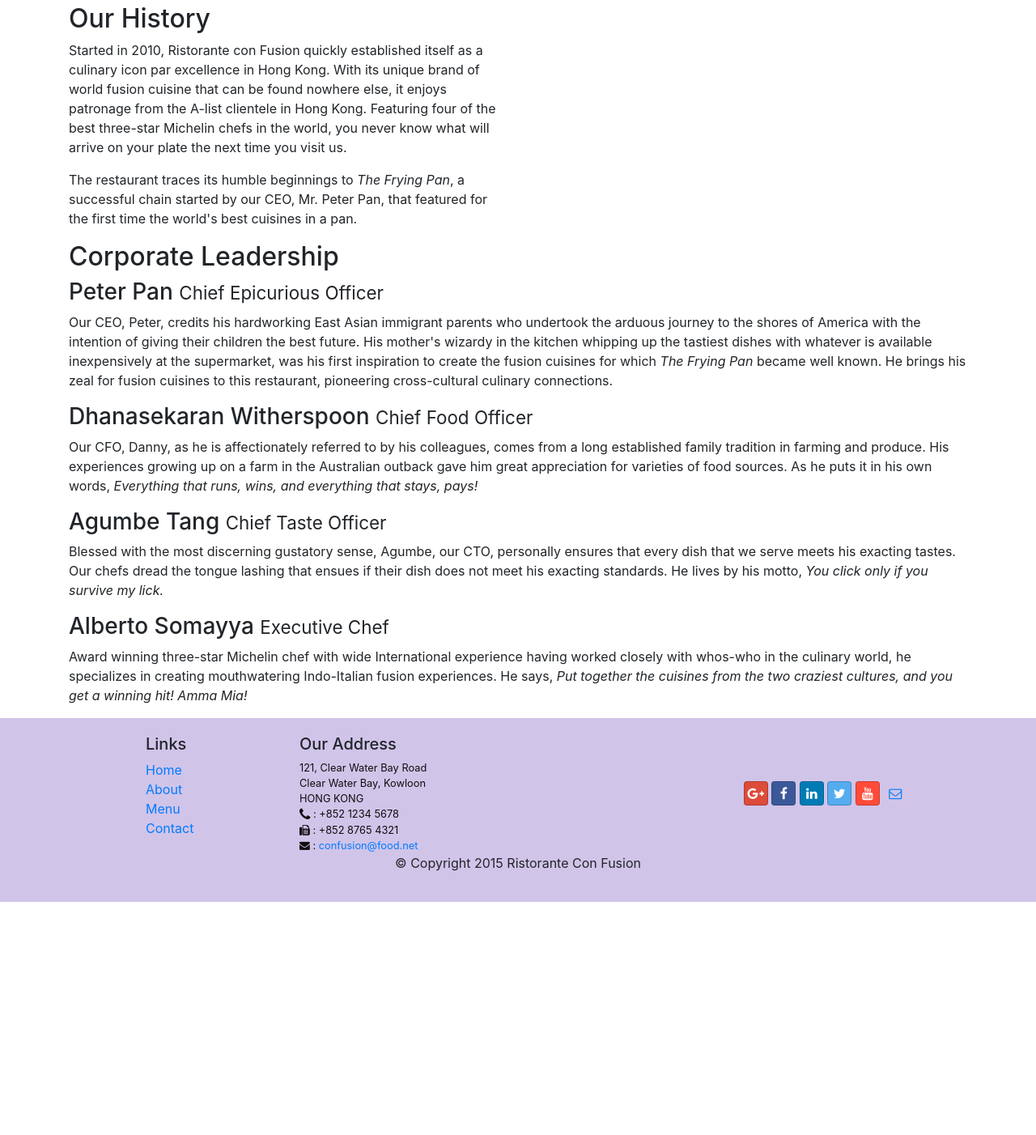
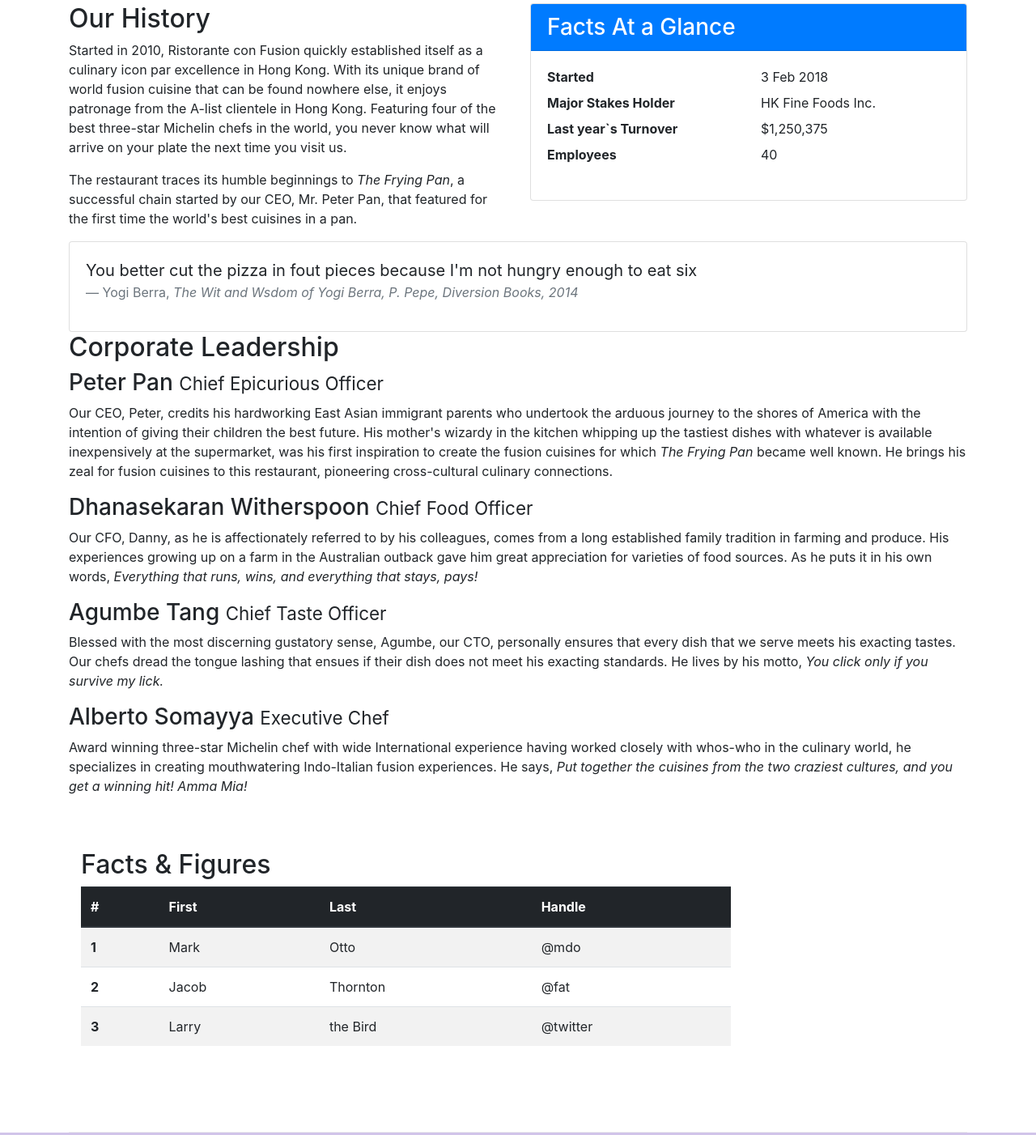
Before and after one commit to Maxrozvora/bootstrap4_training, a website: page aboutus.html in a window 1280 px wide. Shown: the part 437-1839 px from the top of the page at 81% size. Before the commit the page ends 1551 px from the top, so only its background shows below. Drawn offline with nearby package versions, Linux system fonts and the light colour scheme.

Commit message:
Tables and Cards

```diff
--- a/aboutus.html
+++ b/aboutus.html
@@ -72,7 +72,33 @@
                 <p>Started in 2010, Ristorante con Fusion quickly established itself as a culinary icon par excellence in Hong Kong. With its unique brand of world fusion cuisine that can be found nowhere else, it enjoys patronage from the A-list clientele in Hong Kong.  Featuring four of the best three-star Michelin chefs in the world, you never know what will arrive on your plate the next time you visit us.</p>
                 <p>The restaurant traces its humble beginnings to <em>The Frying Pan</em>, a successful chain started by our CEO, Mr. Peter Pan, that featured for the first time the world's best cuisines in a pan.</p>
             </div>
-            <div>
+            <div class="col-sm">
+                <div class="card">
+                    <h3 class="card-header bg-primary text-white">Facts At a Glance</h3>
+                    <div class="card-body">
+                        <dl class="row">
+                            <dt class="col-6">Started</dt>
+                            <dd class="col-6">3 Feb 2018</dd>
+                            <dt class="col-6">Major Stakes Holder</dt>
+                            <dd class="col-6">HK Fine Foods Inc.</dd>
+                            <dt class="col-6">Last year`s Turnover</dt>
+                            <dd class="col-6">$1,250,375</dd>
+                            <dt class="col-6">Employees</dt>
+                            <dd class="col-6">40</dd>
+
+                        </dl>
+                    </div>
+                </div>
+            </div>
+            <div class="col-12">
+                <div class="card card-body bg-faded">
+                    <blockquote class="blockquote">
+                        <p class="mb-0">You better cut the pizza in fout pieces because I'm not hungry enough to eat six</p>
+                        <footer class="blockquote-footer">Yogi Berra,
+                            <cite title="Source Title">The Wit and Wsdom of Yogi Berra, P. Pepe, Diversion Books, 2014</cite>
+                        </footer>
+                    </blockquote>
+                </div>
             </div>
         </div>
 
@@ -90,7 +116,46 @@
                 <p class="text">Award winning three-star Michelin chef with wide International experience having worked closely with whos-who in the culinary world, he specializes in creating mouthwatering Indo-Italian fusion experiences. He says, <em>Put together the cuisines from the two craziest cultures, and you get a winning hit! Amma Mia!</em></p>
             </div>
        </div>
+       <div class="row row-content">
+           <div class="col-12 col-sm-9">
+               <h2>Facts &amp; Figures</h2>
+               <div class="table-responsive">
+                   <table class="table table-striped">
+                       <thead class="thead-dark">
+                        <tr>
+                            <th scope="col">#</th>
+                            <th scope="col">First</th>
+                            <th scope="col">Last</th>
+                            <th scope="col">Handle</th>
+                          </tr>
+                        </thead>
+                        <tbody>
+                          <tr>
+                            <th scope="row">1</th>
+                            <td>Mark</td>
+                            <td>Otto</td>
+                            <td>@mdo</td>
+                          </tr>
+                          <tr>
+                            <th scope="row">2</th>
+                            <td>Jacob</td>
+                            <td>Thornton</td>
+                            <td>@fat</td>
+                          </tr>
+                          <tr>
+                            <th scope="row">3</th>
+                            <td>Larry</td>
+                            <td>the Bird</td>
+                            <td>@twitter</td>
+                          </tr>
+                       </thead>
+                   </table>
+               </div>
+           </div>
+           <div class="col-12 col-sm-3">
 
+           </div>
+       </div>
     </div>
 
     <footer class="footer">
```
